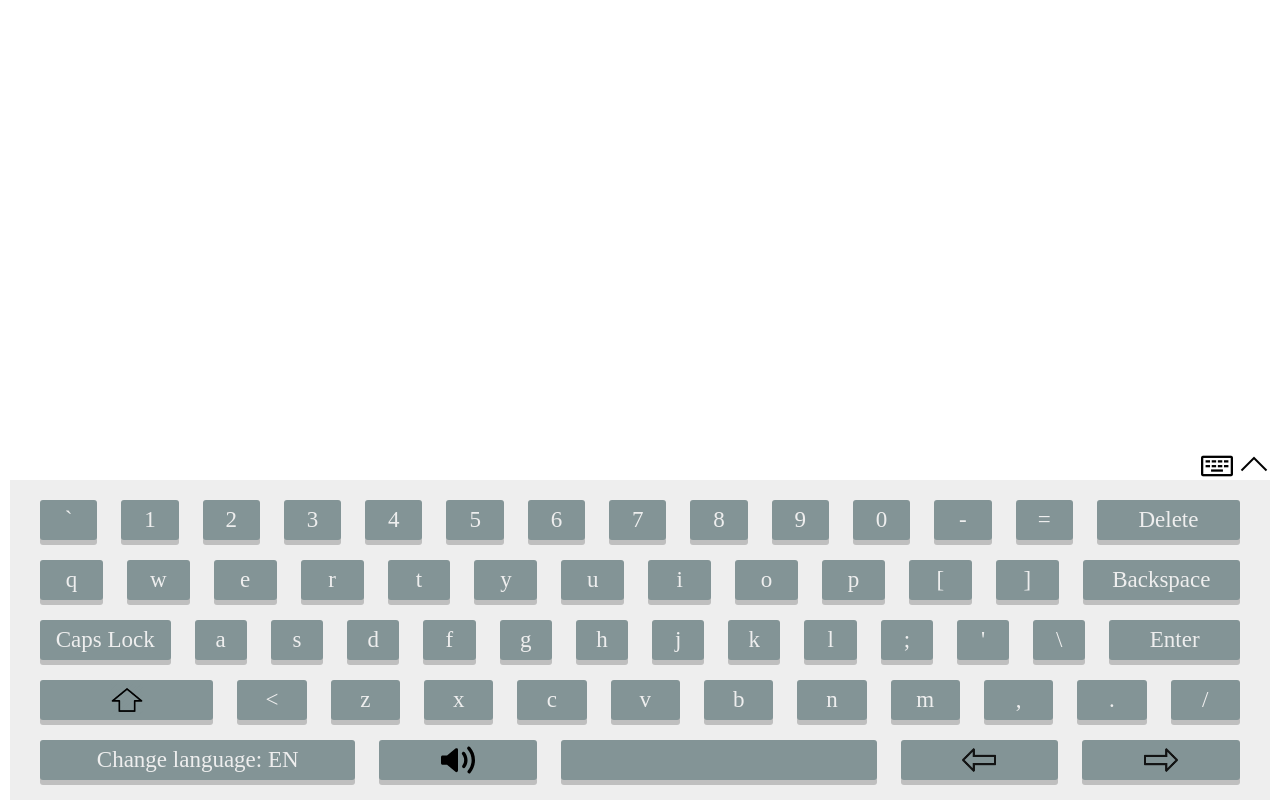
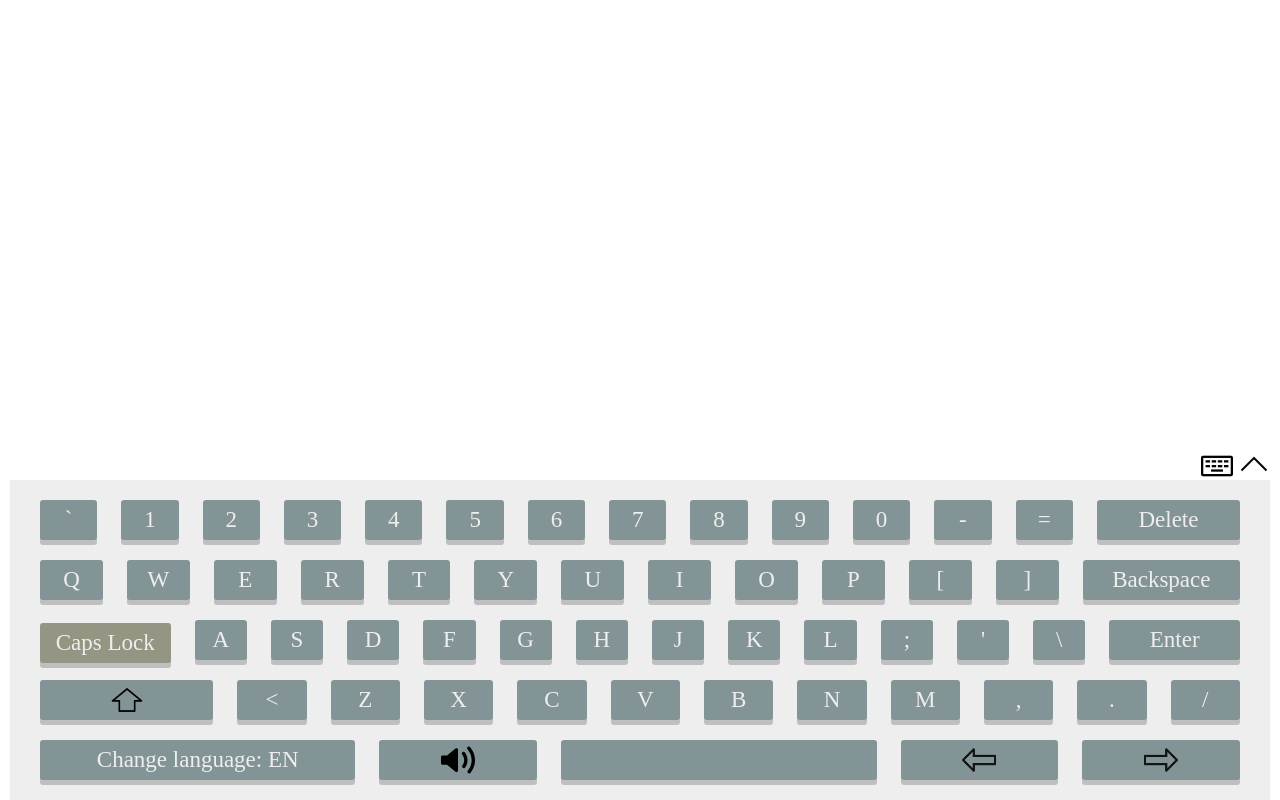
Before and after one commit to RadyukAG/virtual-keyboard, a website built with webpack: page virtual-keyboard/index.html in a window 1280 px wide. Both pictures are taken after a click on the element "Caps Lock". Built offline with nearby package versions, Linux system fonts and the light colour scheme; files whose address does not match are found by name.

Commit message:
feat: add caps lock mode

```diff
--- a/virtual-keyboard/src/js/index.js
+++ b/virtual-keyboard/src/js/index.js
@@ -26,6 +26,9 @@ elements.keyboard.addEventListener('click', (e) => {
     playSound();
   }
   const activeButton = e.target.closest('div');
+  if (activeButton.dataset.code === 'Caps Lock') {
+    return;
+  }
   activeButton.classList.add('active');
   activeButton.addEventListener('mouseleave', () => {
     activeButton.classList.remove('active');
@@ -49,7 +52,8 @@ document.onkeydown = (e) => {
     shiftMode(elements.shift);
   }
   if (e.code === 'CapsLock') {
-    capsLockHandler();
+    capsLockHandler(e);
+    return;
   }
   let button = Array.prototype.find.call(elements.keyButtons, (el => el.dataset.keyCode === e.code));
   if (!button) {
--- a/virtual-keyboard/src/js/shared/capsLockHandler.js
+++ b/virtual-keyboard/src/js/shared/capsLockHandler.js
@@ -1,5 +1,22 @@
-function capsLockHandler() {
-  console.log(1);
+function capsLockHandler(e) {
+  const target = document.querySelector('[data-code="Caps Lock"]');
+  target.classList.toggle('active');
+  const active = target.dataset.active;
+  let keyButtons = Array.from(document.querySelectorAll('[data-key-code]'));
+  keyButtons = keyButtons.filter((el) => el.dataset.keyCode.startsWith('Key'));
+  if (!active) {
+    target.dataset.active = true;
+    keyButtons.forEach((el) => {
+      el.querySelector('.main').classList.add('hidden');
+      el.querySelector('.shift-mode').classList.remove('hidden');
+    });
+  } else {
+    target.dataset.active = '';
+    keyButtons.forEach((el) => {
+      el.querySelector('.main').classList.remove('hidden');
+      el.querySelector('.shift-mode').classList.add('hidden');
+    });
+  }
 }
 
 export default capsLockHandler;
--- a/virtual-keyboard/src/style/style.scss
+++ b/virtual-keyboard/src/style/style.scss
@@ -173,6 +173,10 @@ main {
     background-color: #949683;
 }
 
+[data-code="Caps Lock"].active {
+    background-color: #949683;
+}
+
 [data-code="ArrowLeft"] {
     background-image: url('../../assets/icons/arrowLeft.png');
     background-repeat: no-repeat;
```
